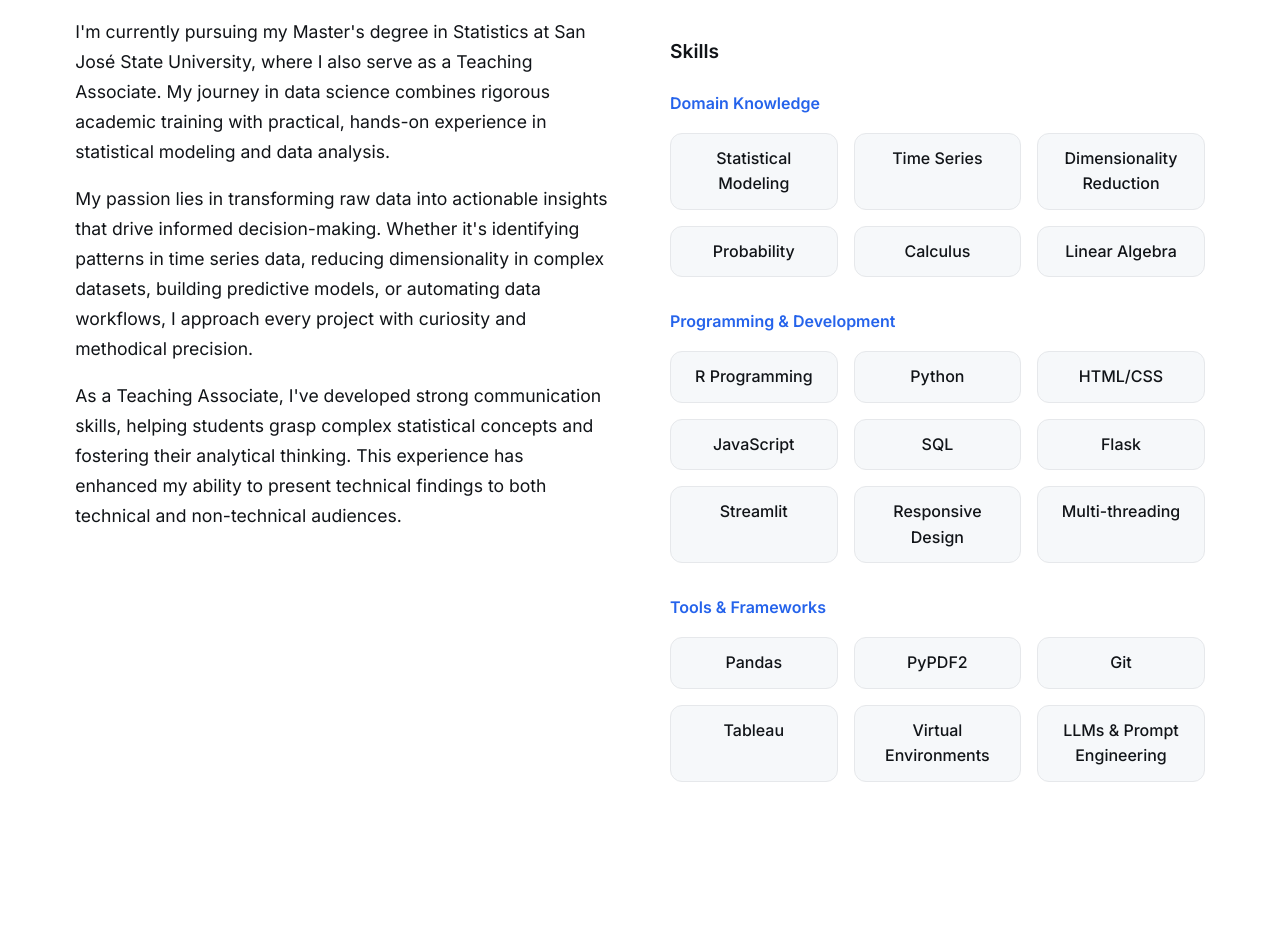
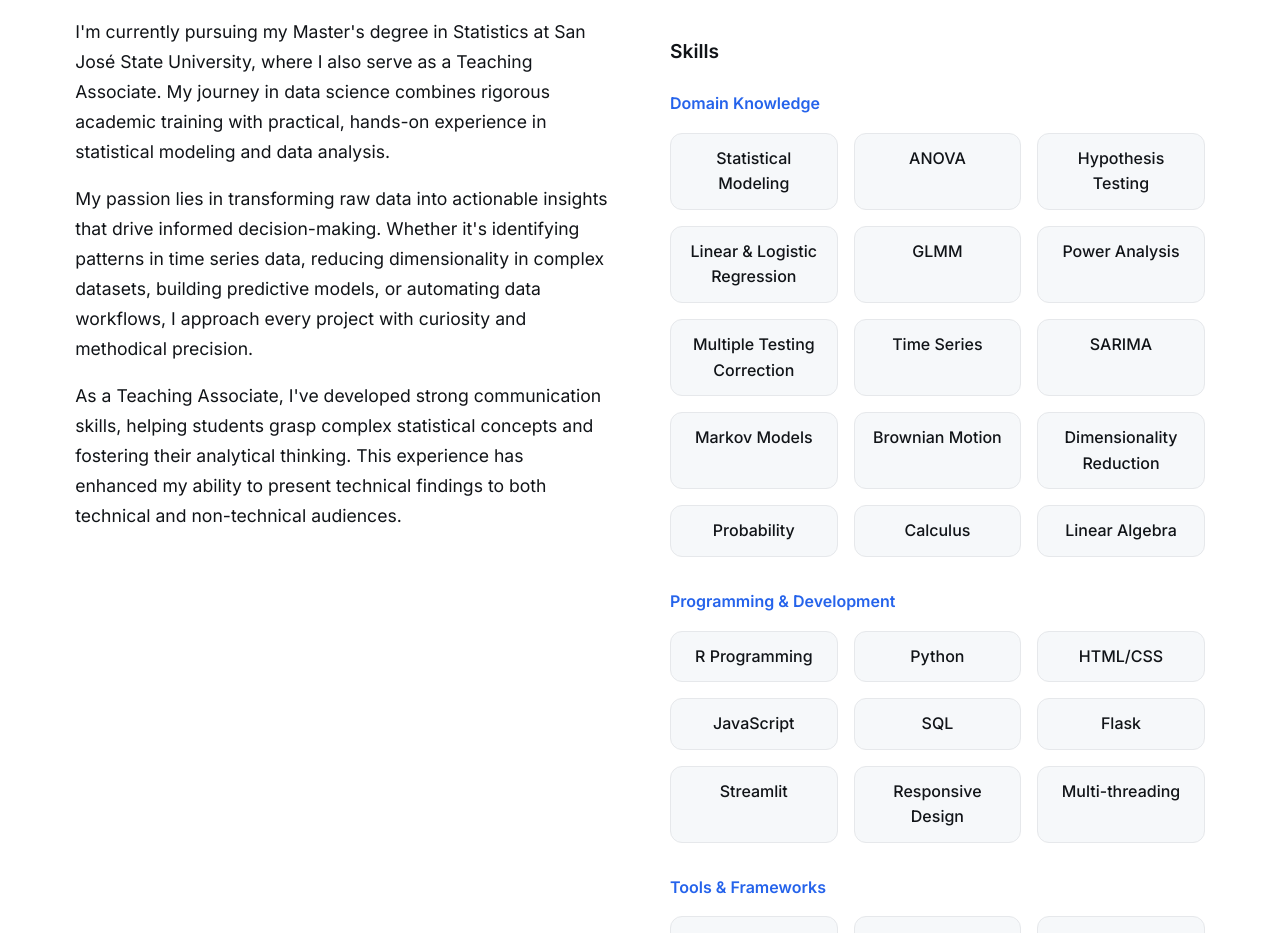
Before and after one commit to DorisTheChef/DorisTheChef.github.io, a plain HTML site: page index.html in a window 1280 px wide. Shown: the part 1120-2053 px from the top of the page. Drawn offline with Linux system fonts and the light colour scheme.

Commit message:
Expand domain knowledge skills section
- Added ANOVA, Hypothesis Testing, Linear & Logistic Regression
- Added GLMM, Power Analysis, Multiple Testing Correction
- Added Markov Models, SARIMA, Brownian Motion
- Enhanced statistical expertise showcase with advanced methods

```diff
--- a/index.html
+++ b/index.html
@@ -99,7 +99,16 @@
               <h4 style="margin-bottom: 16px; font-size: 1rem; font-weight: 600; color: var(--accent);">Domain Knowledge</h4>
               <div class="skills-grid">
                 <div class="skill">Statistical Modeling</div>
+                <div class="skill">ANOVA</div>
+                <div class="skill">Hypothesis Testing</div>
+                <div class="skill">Linear & Logistic Regression</div>
+                <div class="skill">GLMM</div>
+                <div class="skill">Power Analysis</div>
+                <div class="skill">Multiple Testing Correction</div>
                 <div class="skill">Time Series</div>
+                <div class="skill">SARIMA</div>
+                <div class="skill">Markov Models</div>
+                <div class="skill">Brownian Motion</div>
                 <div class="skill">Dimensionality Reduction</div>
                 <div class="skill">Probability</div>
                 <div class="skill">Calculus</div>
```
